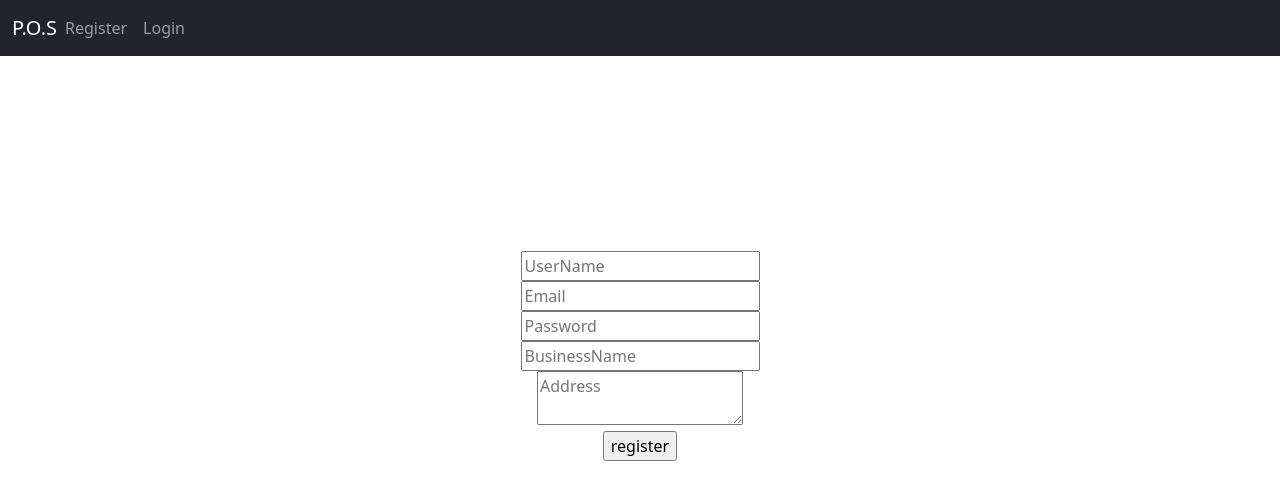
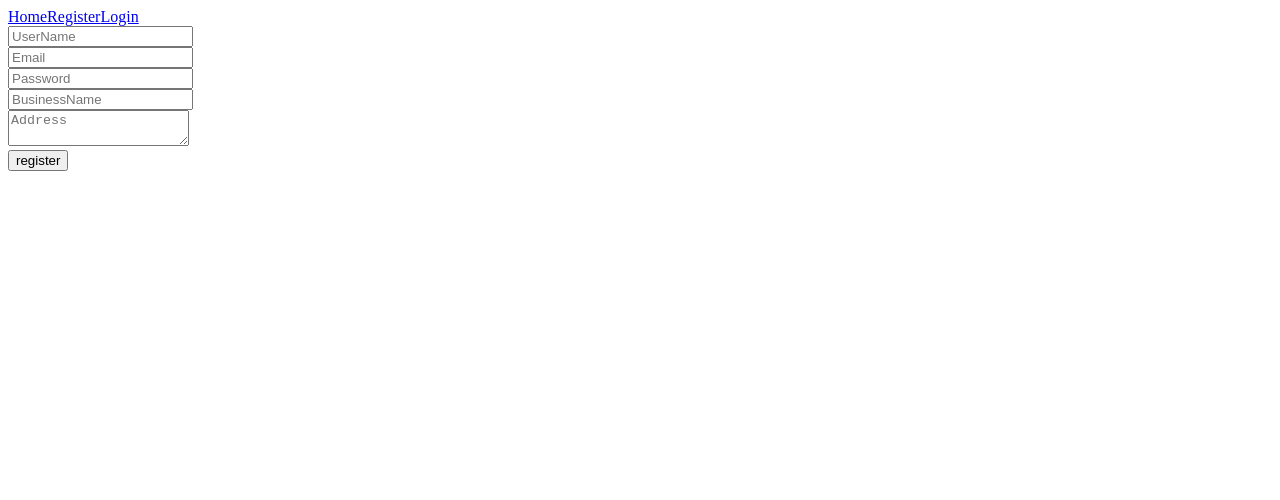
Before and after one commit to Aniketh-PD/billing-app, a React (Create React App) app: page /billingapp/register in a window 1280 px wide. Shown: the top 500 px of the page. Built offline with nearby package versions, Linux system fonts and the light colour scheme.

Commit message:
removed bootstrap implementation

```diff
--- a/package.json
+++ b/package.json
@@ -7,7 +7,6 @@
     "@testing-library/react": "^11.2.7",
     "@testing-library/user-event": "^12.8.3",
     "axios": "^0.21.1",
-    "bootstrap": "^5.1.1",
     "react": "^17.0.2",
     "react-dom": "^17.0.2",
     "react-redux": "^7.2.4",
--- a/src/Register.css
+++ /dev/null
@@ -1,9 +0,0 @@
-
-.center {
-    display: flex;
-    text-align: center;
-    flex-direction: column;
-    height : 600px;
-    justify-content: center;
-    align-items: center;
-}
--- a/src/components/routingcomponents/Home.js
+++ b/src/components/routingcomponents/Home.js
@@ -2,11 +2,6 @@ const Home = (props) => {
     return(
             <div>
                 <p>Home</p>
-                <div className="d-flex">
-                    <a className="me-auto">hello</a>
-                    <div>Flex item</div>
-                    <div>Flex item</div>
-                </div>
             </div>
     )
 }
--- a/src/components/routingcomponents/Navbar.js
+++ b/src/components/routingcomponents/Navbar.js
@@ -33,32 +33,25 @@ const Navbar = (props) => {
 
     return(
         <div>
-            <nav className="navbar navbar-expand-lg navbar-dark bg-dark">
-                <div className="container-fluid">
-                <div className="navbar-nav">
-                    <div className ="d-flex flex-row">
             {
                 isLoggedIn ? (
                     <>
-                                            <Link className="navbar-brand active" to="/billingapp/user">User</Link>
-                                            <Link className="nav-link" to="/billingapp/customers">Customers</Link>
-                                            <Link className="nav-link" to="/billingapp/products">Products</Link>
-                                            <Link className="nav-link" to="/billingapp/bills">Bills</Link>
-                                            <Link className="nav-link" to="#" onClick={handleClick}>Logout</Link>
+                        <Link to="/billingapp/user">User</Link>
+                        <Link to="/billingapp/customers">Customers</Link>
+                        <Link to="/billingapp/products">Products</Link>
+                        <Link to="/billingapp/bills">Bills</Link>
+                        <Link to="#" onClick={handleClick}>Logout</Link>
                     </>
                 ) : (
                     <>
-                                                <Link className="me-auto navbar-brand active" to='/'>P.O.S</Link>
-                                                <Link className="nav-link" to='/billingapp/register'>Register</Link>
-                                                <Link className="nav-link" to='/billingapp/login'>Login</Link>
+                            <Link to='/'>Home</Link>
+                            <Link to='/billingapp/register'>Register</Link>
+                            <Link to='/billingapp/login'>Login</Link>
 
                     </>
                 )
             }
-                        </div>
-                    </div>
-                </div>
-            </nav>
+
             <Route path="/" exact={true} component={Home}/>
             <Route path="/billingapp/register" component={Register}/>
             <Route path="/billingapp/login" component={LogIn}/>
--- a/src/components/routingcomponents/Register.js
+++ b/src/components/routingcomponents/Register.js
@@ -1,7 +1,6 @@
 import {useState} from 'react'
 import validator from 'validator'
 import axios from 'axios'
-import '../../Register.css'
 
 
 const Register = (props) => {
@@ -95,12 +94,12 @@ const Register = (props) => {
             <div className='center'>
                 <form onSubmit={handleSubmit}>
                     <input type='text' value={userName} onChange={handleChange} name='username' placeholder="UserName"/>
-                    {formErr.userName && <span>{formErr.userName}</span>}<br/>
+                    {formErr.userName && <p>{formErr.userName}</p>}<br/>
                     <input type='text' value={email}  onChange={handleChange} name='email' placeholder="Email"/>
-                    {formErr.email && <span>{formErr.email}</span>}
-                    {formErr.validEmail && <span>{formErr.validEmail}</span>}<br/>
+                    {formErr.email && <p>{formErr.email}</p>}
+                    {formErr.validEmail && <p>{formErr.validEmail}</p>}<br/>
                     <input type='password' value={password}  onChange={handleChange} name='password' placeholder="Password"/>
-                    {formErr.password && <span>{formErr.password}</span>}<br/>
+                    {formErr.password && <p>{formErr.password}</p>}<br/>
                     <input type='text' value={businessName}  onChange={handleChange} name='businessname' placeholder="BusinessName"/><br/>
                     <textarea value={address}  onChange={handleChange} name='address' placeholder="Address"></textarea><br/>
                     <input type='submit' value='register'/>
--- a/src/index.js
+++ b/src/index.js
@@ -4,7 +4,6 @@ import App from './App';
 import configureStore from './store/configureStore'
 import {Provider} from 'react-redux'
 import {BrowserRouter} from 'react-router-dom'
-import 'bootstrap/dist/css/bootstrap.css';
 
 
 const store = configureStore()
```
Also changed, not shown: 1 other file (tests, documents, lock files or other folders). Lines whose indentation alone changed are shown as unchanged.
